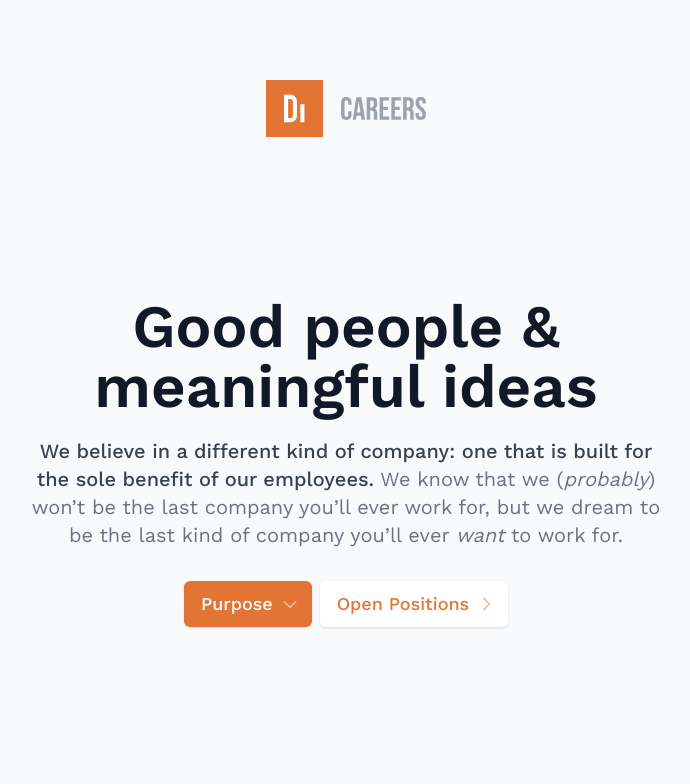
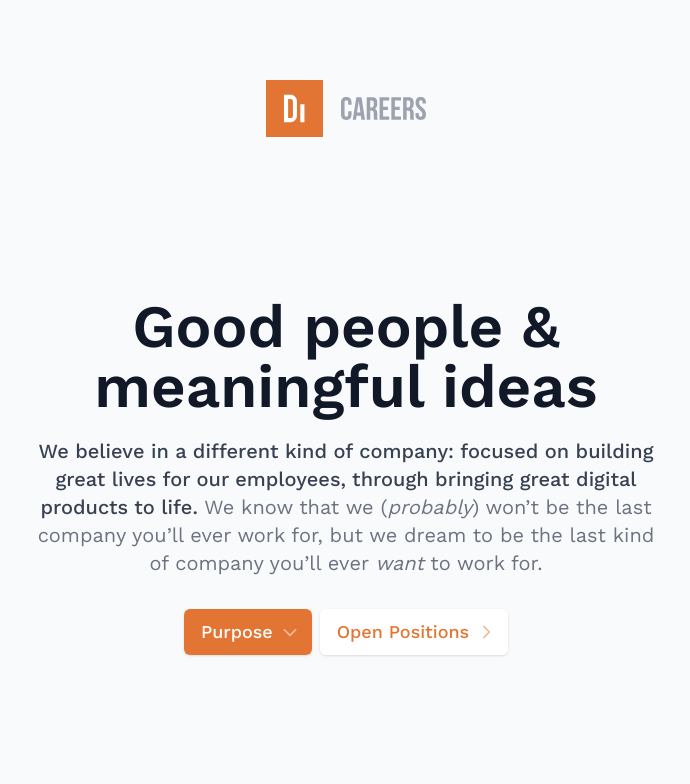
Before and after one commit to Differential/jobs, a Gatsby site: page / in a window 1280 px wide. Shown: the top 784 px of the page, without its empty margins (294-984 px from the left). Built offline with nearby package versions, Linux system fonts and the light colour scheme; Gatsby itself is replaced by a stand-in of ours; a script that the page names is missing.

Commit message:
quick copy tweak

```diff
--- a/src/pages/index.js
+++ b/src/pages/index.js
@@ -183,8 +183,9 @@ const IndexPage = ({ data }) => {
             </h1>
             <p className="mt-3 max-w-md mx-auto text-base text-gray-500 sm:text-lg md:mt-5 md:text-xl md:max-w-3xl">
               <strong className="font-medium text-gray-700">
-                We believe in a different kind of company: one that is built for
-                the sole benefit of our employees.
+                We believe in a different kind of company: focused on building
+                great lives for our employees, through bringing great digital
+                products to life.
               </strong>{" "}
               We know that we (<i>probably</i>) won’t be the last company you’ll
               ever work for, but we dream to be the last kind of company you’ll
```
